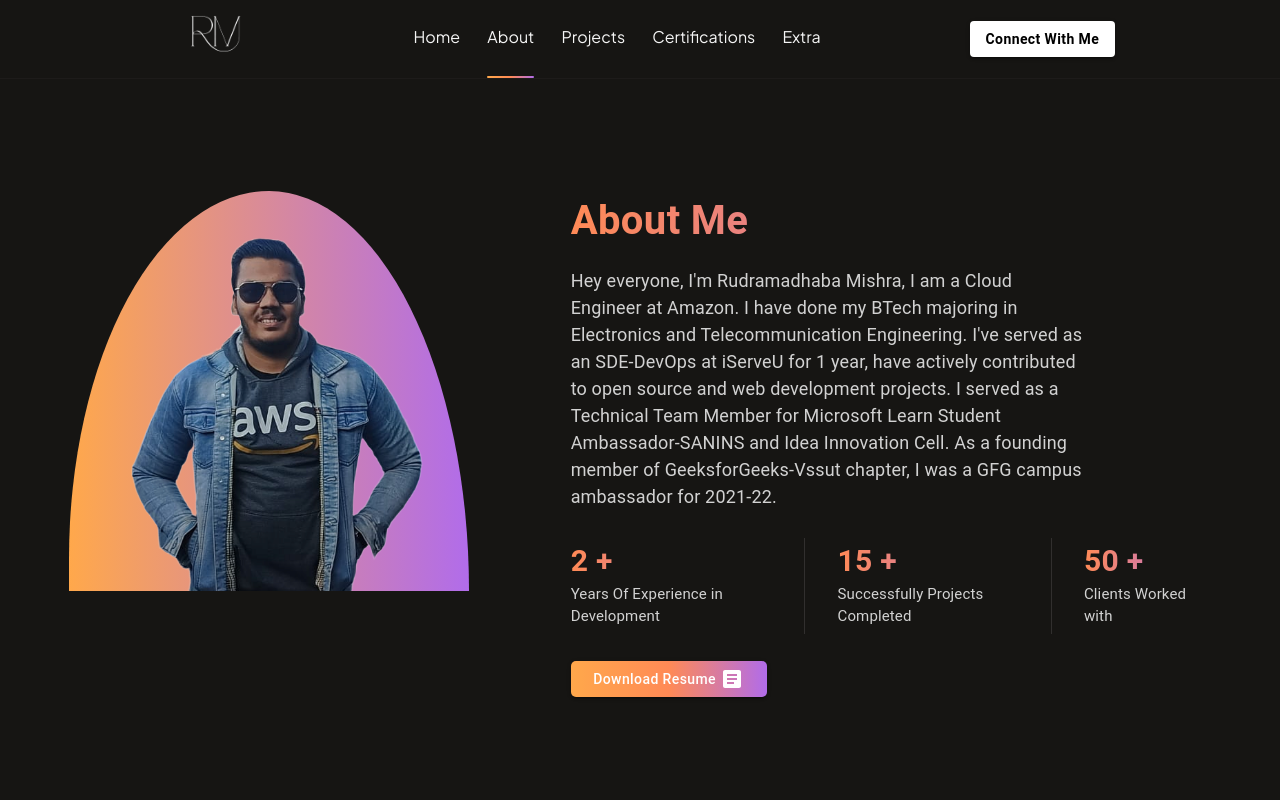
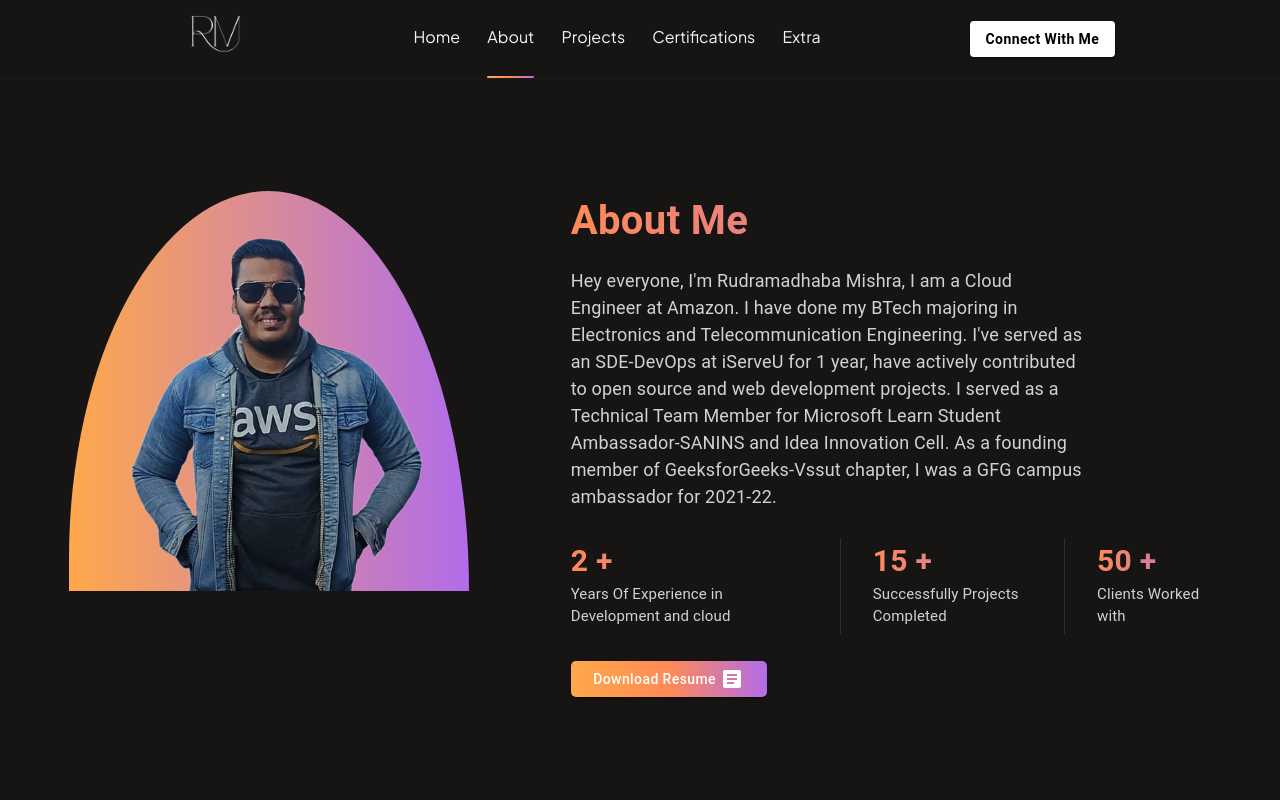
Before and after one commit to RUDRAMADHABA/Rudra-portfolio, a Next.js app: page /about in a window 1280 px wide. Shown: the top 800 px of the page. Built offline with nearby package versions, Linux system fonts and the light colour scheme.

Commit message:
Update page.js

```diff
--- a/src/app/about/page.js
+++ b/src/app/about/page.js
@@ -149,7 +149,7 @@
                           fontSize='15px'
                           width="80%"
                         >
-                          Years Of Experience in Development
+                          Years Of Experience in Development and cloud
                         </Typography>
                       </Stack>
                       <Divider orientation="vertical" sx={{ height: "6em", borderColor: "#312f2e" , position:"relative" , right:{sm:"0" , xs:"1em"} }} />
```
